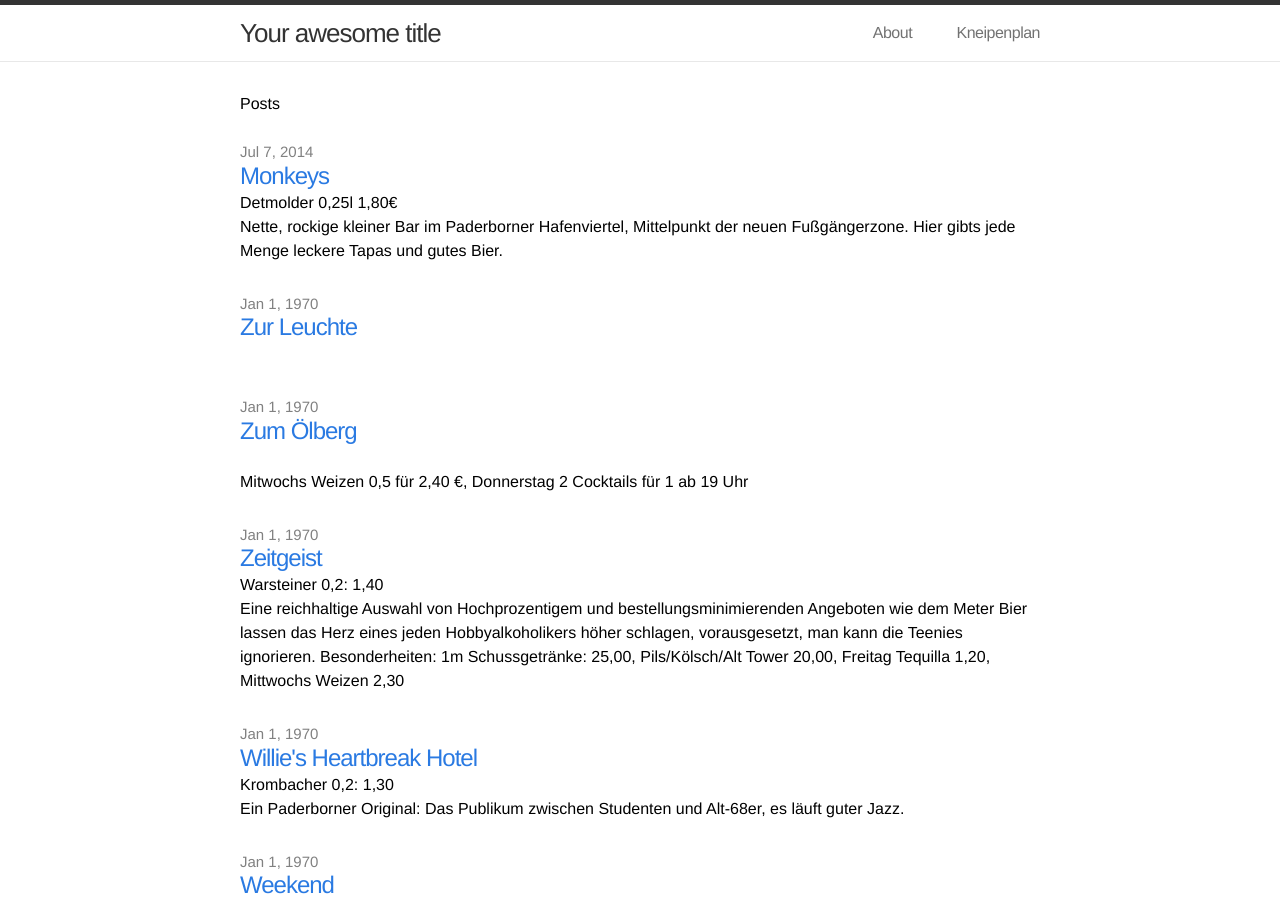
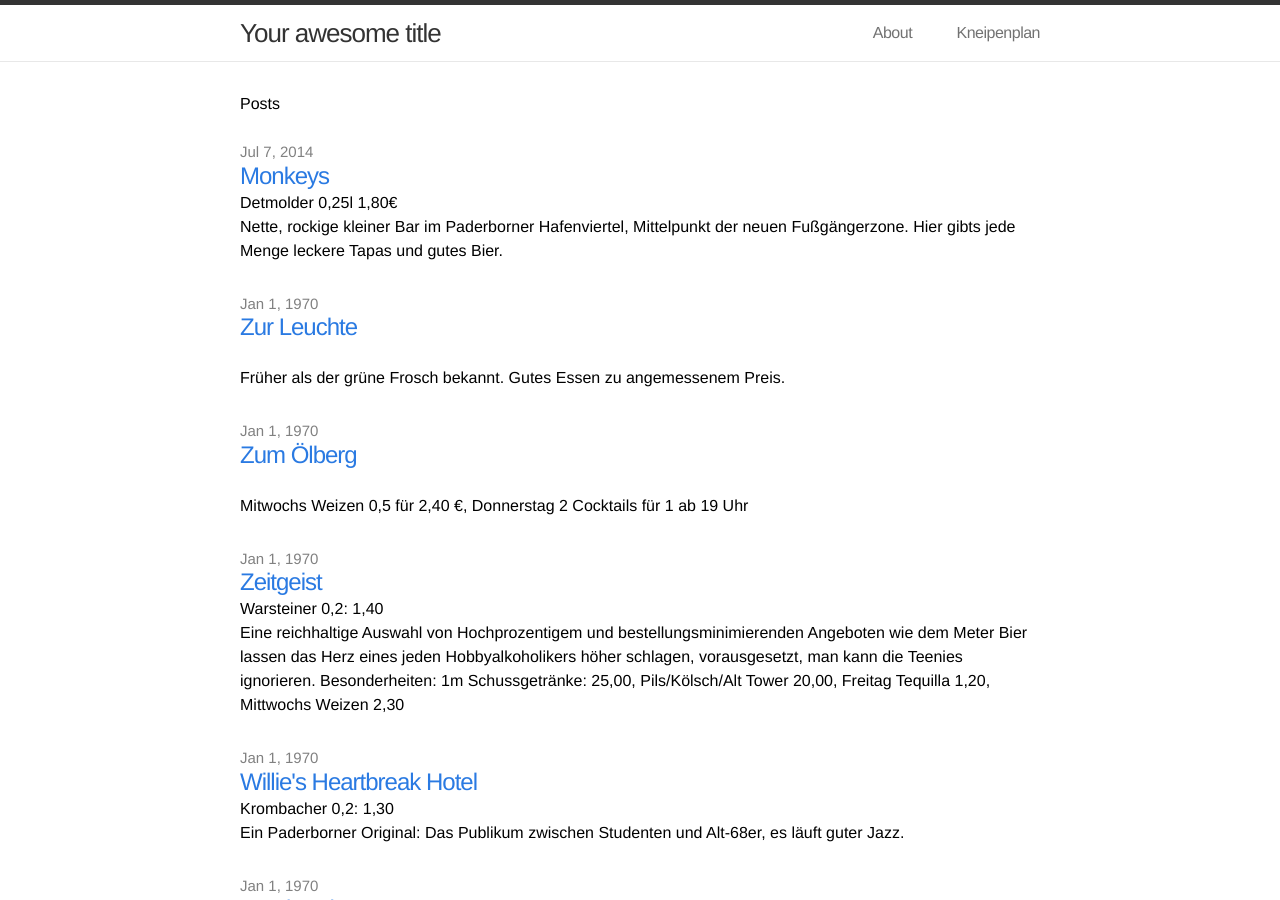
Before and after one commit to codeforpb/Kneipenplan, a Jekyll site: the page built from bar-blog.md, in a window 1280 px wide and 900 px high. Built offline with Jekyll 4.4.1, drawn with Linux system fonts in a browser that asks for light colours.

Commit message:
some updates

```diff
--- a/bars/_posts/1970-01-01-zur_leuchte.md
+++ b/bars/_posts/1970-01-01-zur_leuchte.md
@@ -3,3 +3,4 @@ name: "Zur Leuchte"
 lat: 51.708683
 lon: 8.780673
 ---
+Früher als der grüne Frosch bekannt. Gutes Essen zu angemessenem Preis.
```
Also changed, not shown: bars/_posts/1970-01-01-zum_oelberg.md (+0 -1 lines).
